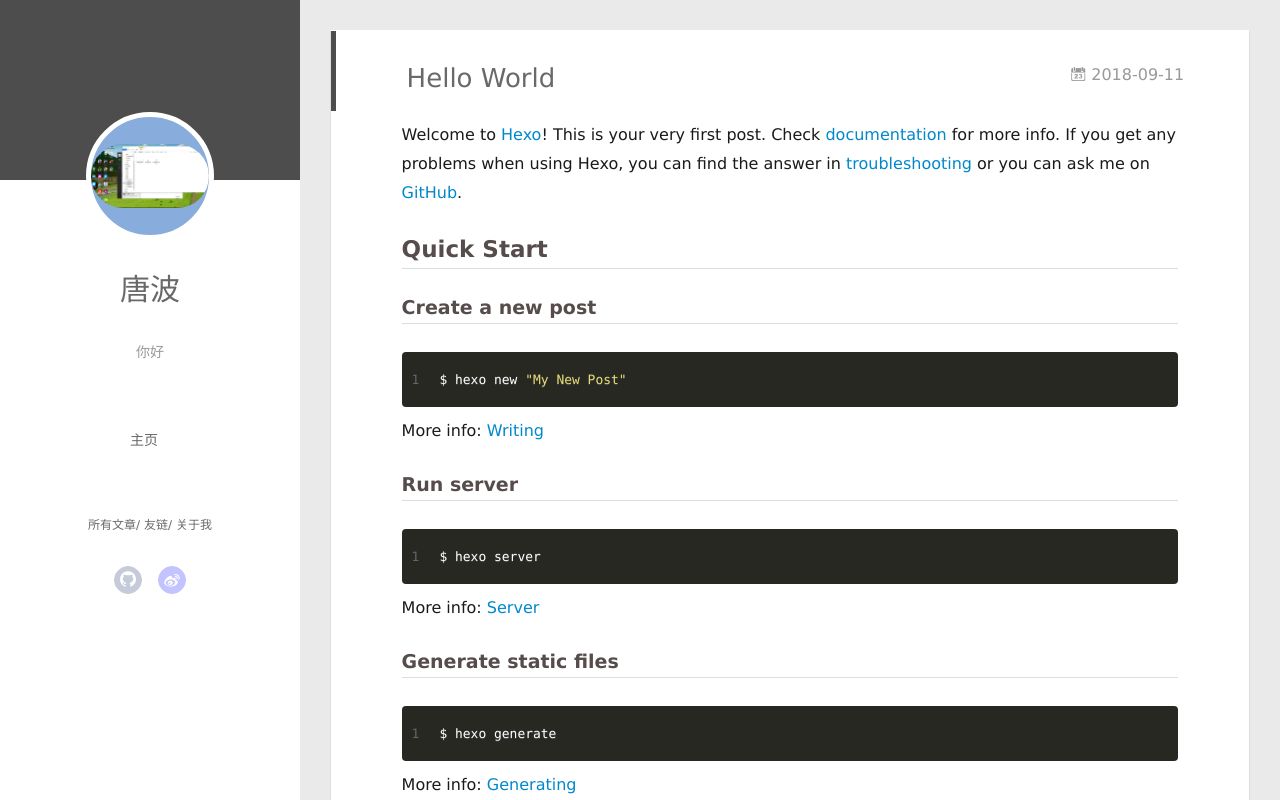
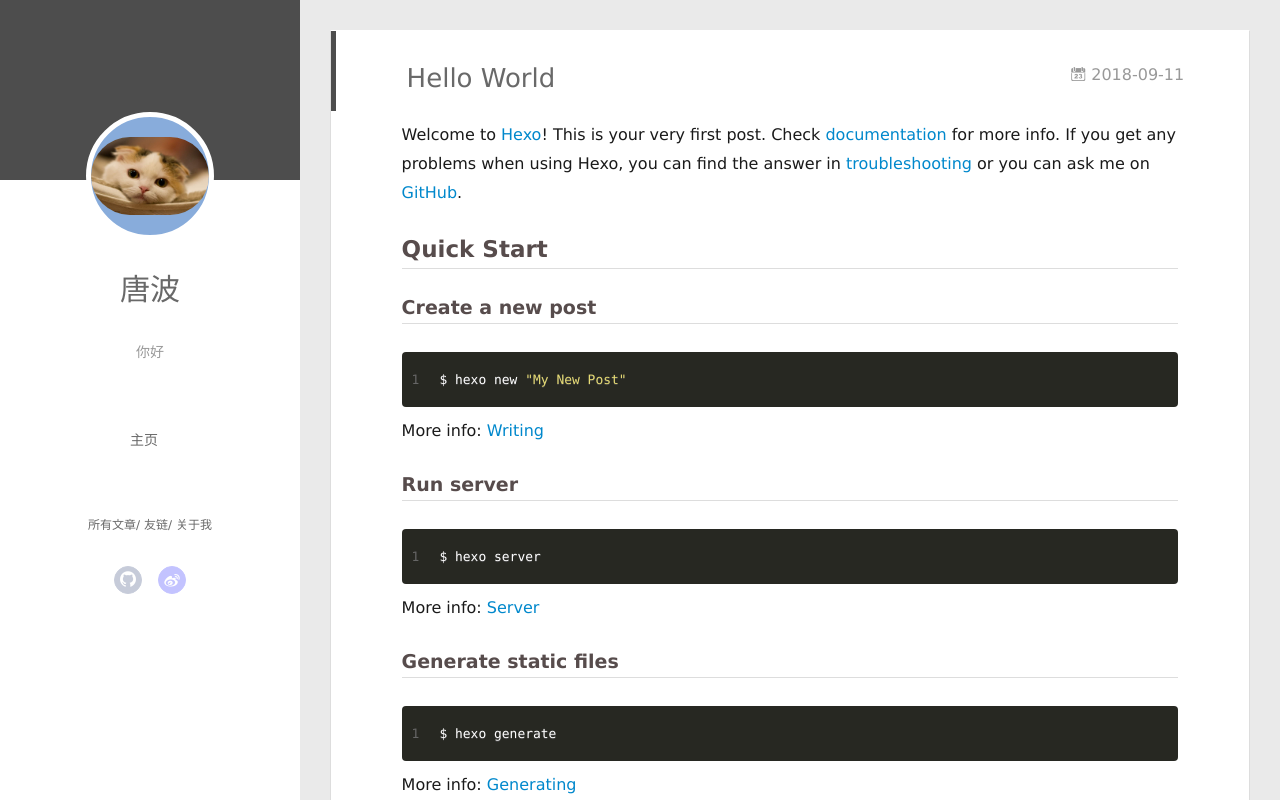
Before and after one commit to tangboyy/tangboyy.github.io, a plain HTML site: page 2018/09/11/hello-world/index.html in a window 1280 px wide. Drawn offline with Linux system fonts and the light colour scheme; no server answers.

Commit message:
Site updated: 2018-09-11 20:57:33

```diff
--- a/2018/09/11/hello-world/index.html
+++ b/2018/09/11/hello-world/index.html
@@ -47,7 +47,7 @@
 <div class="intrude-less">
 	<header id="header" class="inner">
 		<a href="/" class="profilepic">
-			<img src="/img/1.png" class="js-avatar">
+			<img src="/img/avatar1.jpg" class="js-avatar">
 		</a>
 		<hgroup>
 		  <h1 class="header-author"><a href="/">唐波</a></h1>
@@ -101,7 +101,7 @@
 	<div class="intrude-less">
 		<header id="header" class="inner">
 			<div class="profilepic">
-				<img src="/img/1.png" class="js-avatar">
+				<img src="/img/avatar1.jpg" class="js-avatar">
 			</div>
 			<hgroup>
 			  <h1 class="header-author js-header-author">唐波</h1>
```
Also changed, not shown: 2018/09/11/hello-world1/index.html (+2 -2 lines), archives/2018/09/index.html (+2 -2 lines), archives/2018/index.html (+2 -2 lines), archives/index.html (+2 -2 lines), index.html (+2 -2 lines), img/avatar1.jpg (added).
